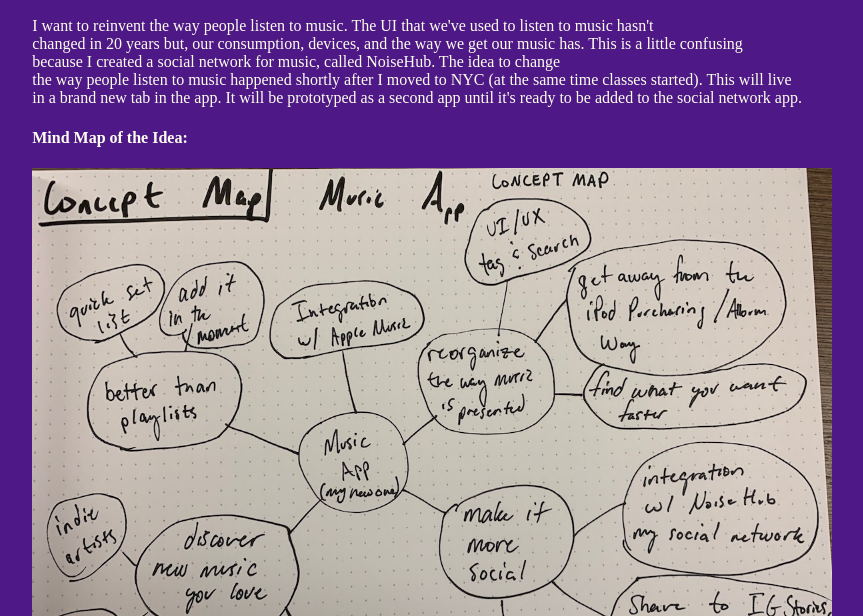
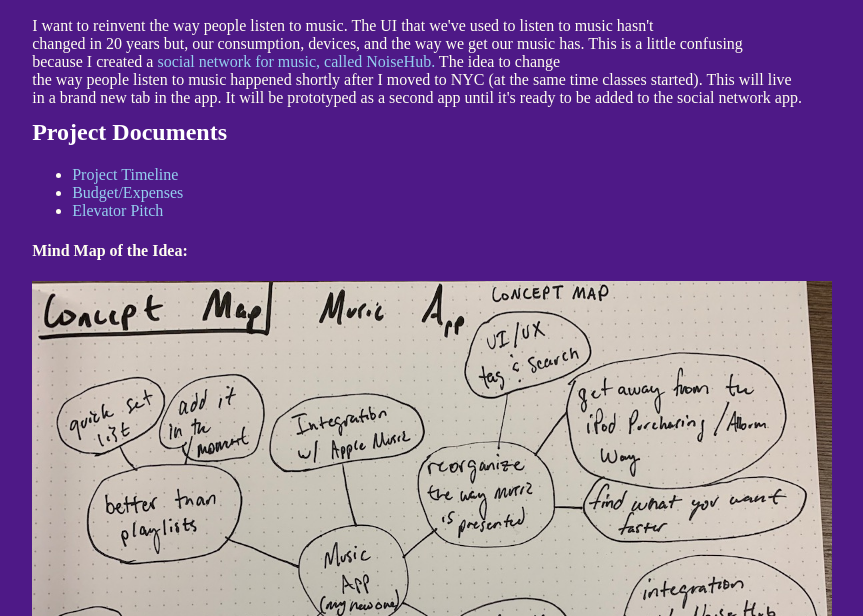
Before and after one commit to Alexs2424/PersonalSite, a plain HTML site: page NYU/idea.html in a window 1280 px wide. Shown: the part 184-800 px from the top of the page, without its empty margins (39-902 px from the left). Drawn offline with Linux system fonts and the light colour scheme; a web font is replaced by a local one.

```diff
--- a/NYU/idea.html
+++ b/NYU/idea.html
@@ -17,6 +17,14 @@
   because I created a <a href="http://noisehub.co">social network for music, called NoiseHub.</a> The idea to change<br />
   the way people listen to music happened shortly after I moved to NYC (at the same time classes started). This will live<br />
   in a brand new tab in the app. It will be prototyped as a second app until it's ready to be added to the social network app.</p>
+  <br /><br />
+  <h2 class="nyu_subtitle">Project Documents</h2>
+  <ul class="list">
+    <li><a href="https://docs.google.com/document/d/1cTG7M1WngqxQ9WAdWAgA67T1kYKRD5ySDFzEdF2JEaA/edit?usp=sharing">Project Timeline</a></li>
+    <li><a href="https://docs.google.com/spreadsheets/d/1gazeaTTuw4OtwGf9delz8-JekCQixVkPOuLCt5PusDk/edit?usp=sharing">Budget/Expenses</a></li>
+    <li><a href="https://docs.google.com/document/d/1EpeTCKYS8gb118pcnbRTR0hHzk7ghHH6qvs_3wlQFC4/edit?usp=sharing">Elevator Pitch</a></li>
+  </ul>
+
   <h4 class="text">Mind Map of the Idea:</h4>
   <img src="images/ConceptMap.jpeg" height="585px" width="800px" class="text"/>
   <br /><br /><br />
--- a/NYU/styles.css
+++ b/NYU/styles.css
@@ -19,7 +19,7 @@ h1 {
 }
 
 a:link {
-  color: #fffff0;
+  color: #94CFEF;
 }
 
 /* .link {
```
Also changed, not shown: NYU/audio.html (+2 -0 lines). Lines whose indentation alone changed are shown as unchanged.
